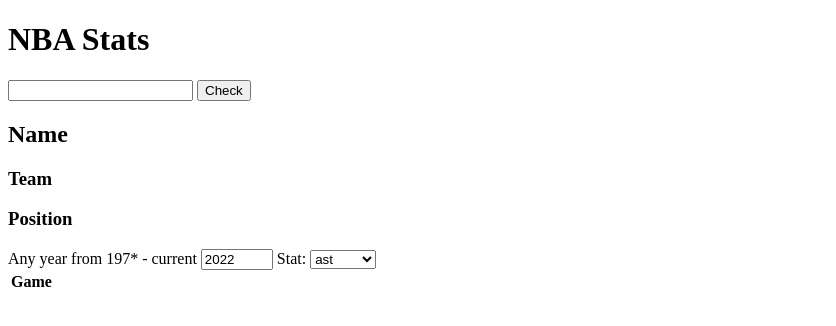
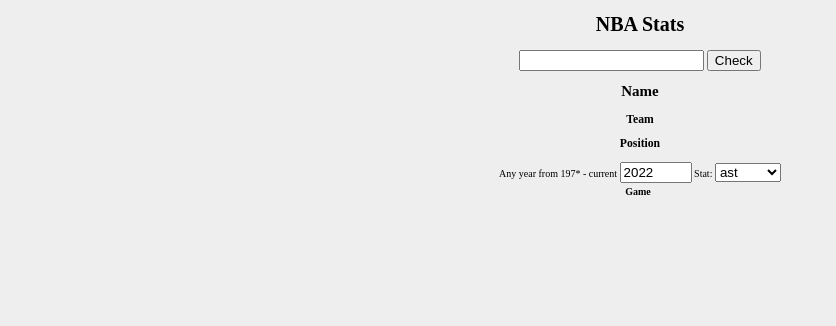
Before and after one commit to TheDariaEdits/NBA-Stats, a website: page index.html in a window 1280 px wide. Shown: the whole page, without its empty margins (0-836 px from the left). Drawn offline with Linux system fonts and the light colour scheme.

Commit message:
clear search bar js

```diff
--- a/index.html
+++ b/index.html
@@ -5,7 +5,7 @@
     	<meta name="description" content="This is where your description goes">
     	<meta name="keywords" content="one, two, three">
 
-		<title>Title in the tab</title>
+		<title>NBA Stats</title>
 
 		<!-- external CSS link -->
 		<link rel="stylesheet" href="style.css">
@@ -13,12 +13,12 @@
 	<body>
 
 		<h1>NBA Stats</h1>
-		<input type="text" class= "player" name="" value="">
+		<input type="text" class= "player" id= "search" name="" value="">
 		<button type="button" name="button">Check</button>
 
 		<h2>Name</h2>
-		<h3 class = 'team'>Team</h3>
-        <h3 class = 'position'>Position</h3>
+		<h3 class = "team">Team</h3>
+        <h3 class = "position">Position</h3>
 		<form action="">
 			<label for="year">Any year from 197* - current</label>
 			<input class="year" type="number" min="1970" max="2099" step="1" value="2022" />
--- a/public/main.js
+++ b/public/main.js
@@ -1,4 +1,9 @@
-//The user will enter a NBA player, click on the type of stat, team, and receive their stats. Default will be all stats?
+//The user will enter a NBA player, click on the type of stat, team, and receive their stats.
+function init() {
+    document.getElementById("search").value = ""
+};
+
+window.onload = init();
 
 const teams = [
         {
@@ -123,7 +128,7 @@
         }
     ]
 
-document.querySelector('button').addEventListener('click', apiRequest)
+document.querySelector('button').addEventListener('click', apiRequest);
 
 function apiRequest() {
     const player = document.querySelector('input').value;
@@ -170,6 +175,7 @@
         }).catch(err => {
             console.log(`error ${err}`)
         });
+    init();
     }
 
 const table = document.getElementById("myTable");
--- a/public/style.css
+++ b/public/style.css
@@ -16,7 +16,33 @@
     height: 200px;
   }
 
+:root{
+  --color-primary: rgb(238, 238, 238);
+  --color-white: rgb(255, 255, 255);
+  --color-black: rgb(0, 0, 0);
+  --color-red: rgb(199, 42, 28);
+}
+
+html{
+  font-size: 62.5%;
+}
+
+body{
+  min-height: 100vh;
+  max-width: 80%;
+  margin: auto;
+  text-align: center;
+}
 
 /******************************************
 /* ADDITIONAL STYLES
 /*******************************************/
+html{
+  background-color: var(--color-primary);
+}
+
+.stats-container{
+  display: flex;
+  flex-flow: row nowrap;
+  justify-content: center;
+}
```
Lines whose indentation alone changed are shown as unchanged.
